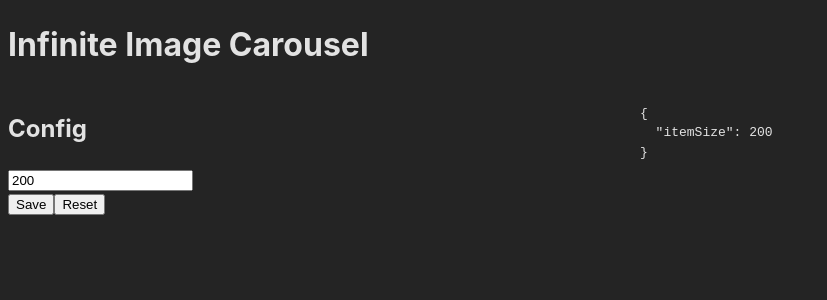
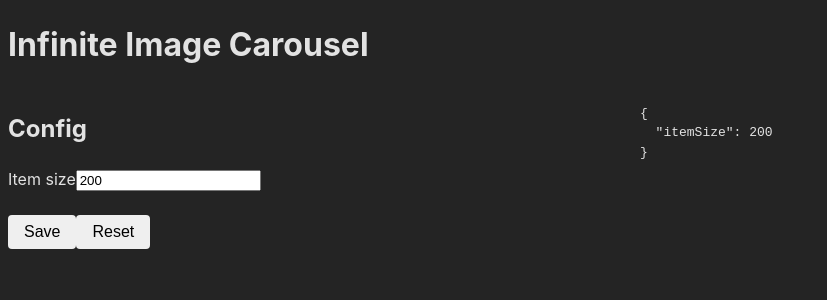
Before and after one commit to j0sephh123/carousel, a React (Vite) app: page / in a window 1280 px wide. Shown: the top 300 px of the page, without its empty margins (0-827 px from the left). Built offline with nearby package versions, Linux system fonts and the light colour scheme; no server answers.

Commit message:
feat: add basic input and button components

```diff
--- a/src/components/ConfigForm/ConfigForm.tsx
+++ b/src/components/ConfigForm/ConfigForm.tsx
@@ -2,6 +2,8 @@ import { useState, startTransition } from "react";
 import { DEFAULT_ITEM_SIZE } from "../../constants";
 import { Config } from "../../types";
 import classes from "./ConfigForm.module.css";
+import GenericInput from "./GenericInput";
+import GenericButton from "./GenericButton";
 
 type Props = {
   setConfig: (config: { itemSize: number }) => void;
@@ -13,8 +15,9 @@ export default function ConfigForm({ config, setConfig }: Props) {
     config.itemSize || DEFAULT_ITEM_SIZE
   );
 
-  const handleInputChange = (event: React.ChangeEvent<HTMLInputElement>) => {
-    setItemSize(parseInt(event.target.value) || 0);
+  const handleInputChange = (value: string | number) => {
+    const parsedValue = typeof value === "string" ? parseInt(value, 10) : value;
+    setItemSize(parsedValue || 0); // Fallback to 0 if the parsed value is NaN
   };
 
   const handleSave = () => {
@@ -39,15 +42,15 @@ export default function ConfigForm({ config, setConfig }: Props) {
     <div className={classes.wrapper}>
       <div className={classes.form}>
         <h2>Config</h2>
-        <input
+        <GenericInput
+          onChange={handleInputChange}
           type="number"
           value={itemSize}
-          onChange={handleInputChange}
-          placeholder="Item size"
+          label="Item size"
         />
         <br />
-        <button onClick={handleSave}>Save</button>
-        <button onClick={handleReset}>Reset</button>
+        <GenericButton onClick={handleSave} label="Save" />
+        <GenericButton onClick={handleReset} label="Reset" />
       </div>
       <div className={classes.display}>
         <pre>{JSON.stringify(config, null, 2)}</pre>
--- /dev/null
+++ b/src/components/ConfigForm/GenericButton.module.css
@@ -0,0 +1,14 @@
+.button {
+  padding: 0.5rem 1rem;
+  border: none;
+  border-radius: 4px;
+  font-size: 1rem;
+  cursor: pointer;
+  transition: background-color 0.3s, transform 0.2s;
+}
+
+.button:disabled {
+  background-color: #f8f9fa;
+  color: #ccc;
+  cursor: not-allowed;
+}
--- /dev/null
+++ b/src/components/ConfigForm/GenericButton.tsx
@@ -0,0 +1,17 @@
+import styles from "./GenericButton.module.css";
+
+type Props = {
+  label: string;
+  onClick: () => void;
+  disabled?: boolean;
+};
+
+const GenericButton = ({ label, onClick, disabled = false }: Props) => {
+  return (
+    <button className={styles.button} onClick={onClick} disabled={disabled}>
+      {label}
+    </button>
+  );
+};
+
+export default GenericButton;
--- /dev/null
+++ b/src/components/ConfigForm/GenericInput.module.css
@@ -0,0 +1,34 @@
+.button {
+  padding: 0.5rem 1rem;
+  border: none;
+  border-radius: 4px;
+  font-size: 1rem;
+  cursor: pointer;
+  transition: background-color 0.3s, transform 0.2s;
+  background-color: #007bff;
+  color: white;
+  font-weight: 600;
+  box-shadow: 0 2px 4px rgba(0, 0, 0, 0.1);
+}
+
+.button:disabled {
+  background-color: #f8f9fa;
+  color: #ccc;
+  cursor: not-allowed;
+  box-shadow: none;
+}
+
+.button:hover:enabled {
+  background-color: #0056b3;
+}
+
+.button:active:enabled {
+  transform: scale(0.95);
+  background-color: #00408b;
+  box-shadow: 0 1px 2px rgba(0, 0, 0, 0.2);
+}
+
+.button:focus:enabled {
+  outline: 2px solid #80bdff;
+  outline-offset: 2px;
+}
--- /dev/null
+++ b/src/components/ConfigForm/GenericInput.tsx
@@ -0,0 +1,55 @@
+import { ChangeEvent, forwardRef } from "react";
+import styles from "./GenericInput.module.css";
+
+type InputType = "text" | "number";
+
+interface GenericInputProps {
+  type: InputType;
+  value: string | number;
+  onChange: (value: string | number) => void;
+  placeholder?: string;
+  label?: string;
+  className?: string;
+  min?: number;
+  max?: number;
+}
+
+const GenericInput = forwardRef<HTMLInputElement, GenericInputProps>(
+  (
+    {
+      type,
+      value,
+      onChange,
+      placeholder,
+      label,
+      className,
+      min,
+      max,
+    },
+    ref
+  ) => {
+    const handleChange = (event: ChangeEvent<HTMLInputElement>) => {
+      const newValue =
+        type === "number" ? Number(event.target.value) : event.target.value;
+      onChange(newValue);
+    };
+
+    return (
+      <div className={`${styles.inputContainer} ${className || ""}`}>
+        {label && <label className={styles.label}>{label}</label>}
+        <input
+          ref={ref}
+          type={type}
+          value={value}
+          onChange={handleChange}
+          placeholder={placeholder}
+          className={styles.input}
+          min={type === "number" ? min : undefined}
+          max={type === "number" ? max : undefined}
+        />
+      </div>
+    );
+  }
+);
+
+export default GenericInput;
```
